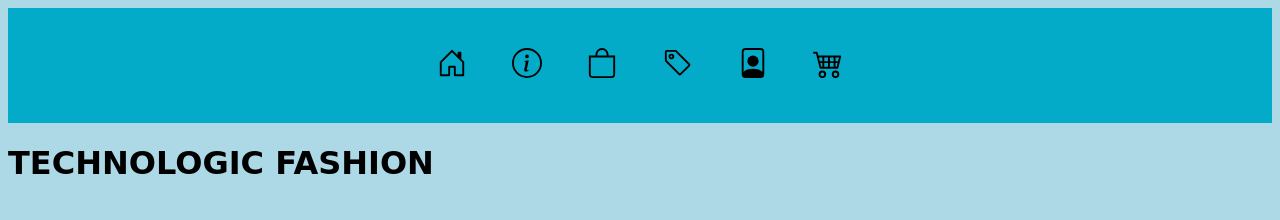
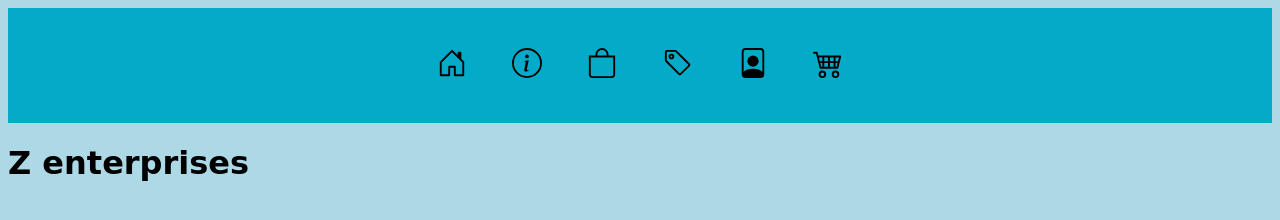
Before and after one commit to acool1036theyoutube/z, a plain HTML site: page index.html in a window 1280 px wide. Drawn offline with Linux system fonts and the light colour scheme.

Commit message:
Update index.html

```diff
--- a/index.html
+++ b/index.html
@@ -3,7 +3,7 @@
   <head>
     <meta charset="utf-8">
     <meta name="viewport" content="width=device-width">
-    <title>TECHNOLOGIC FASHION</title>
+    <title>Z enterprises</title>
     <link rel="icon" href="Drawing-2.ico" type="image/x-icon"/>
   <link rel="stylesheet" href="style.css">
   <ul class="nav">
@@ -31,7 +31,7 @@
 
 </ul>
 
-  <h1>TECHNOLOGIC FASHION</h1>
+  <h1>Z enterprises</h1>
 
 
 
```
